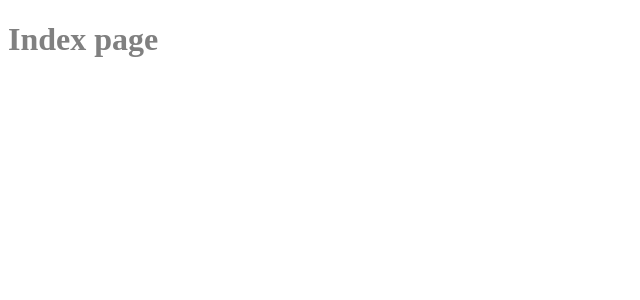
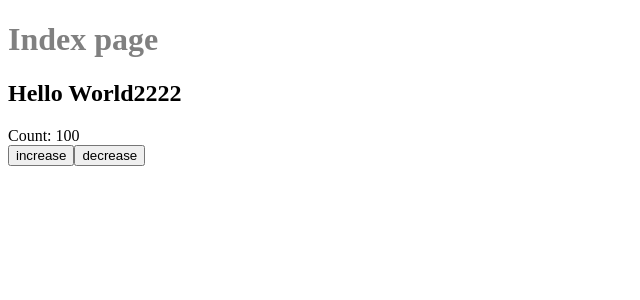
Before and after one commit to hhhtak/nuxt3-sample-project, a Nuxt app: page /hoge in a window 1280 px wide. Shown: the top 300 px of the page, without its empty margins (0-640 px from the left). Built offline with nearby package versions, Linux system fonts and the light colour scheme.

Commit message:
composables ディレクトリ, plugins ディレクトリ追加

```diff
--- /dev/null
+++ b/composables/useCounter.ts
@@ -0,0 +1,6 @@
+export const useCounter = (initialValue: number) => {
+  const count = ref(initialValue);
+  const inc = () => (count.value = count.value + 1);
+  const dec = () => (count.value = count.value - 1);
+  return { count, inc, dec };
+};
--- a/pages/hoge/index.vue
+++ b/pages/hoge/index.vue
@@ -2,6 +2,12 @@
   <div>
     <NuxtLayout name="custom">
       <h1>Index page</h1>
+      <h2>{{ $hello("World2222") }}</h2>
+      <div>Count: {{ count }}</div>
+      <div>
+        <button @click="() => inc()">increase</button>
+        <button @click="() => dec()">decrease</button>
+      </div>
     </NuxtLayout>
   </div>
 </template>
@@ -10,4 +16,6 @@
 definePageMeta({
   layout: "custom",
 });
+const { count, inc, dec } = useCounter(100);
+const { $hello } = useNuxtApp();
 </script>
--- a/pages/index.vue
+++ b/pages/index.vue
@@ -1,7 +1,7 @@
 <template>
   <NuxtLayout name="default">
     <template>ヘッダー</template>
-    <h1>Main Page</h1>
+    <h1>{{ $hello("Main Page") }}</h1>
     <img src="~/assets/images/peach.png" alt="もも" />
     <img src="~/assets/images/risu.svg" alt="リス" />
     <img src="/favicon.ico" alt="Nuxt3 Icon" />
@@ -11,4 +11,5 @@
 definePageMeta({
   layout: false,
 });
+const { $hello } = useNuxtApp();
 </script>
--- /dev/null
+++ b/plugins/hello.ts
@@ -0,0 +1,9 @@
+export default defineNuxtPlugin(() => {
+  return {
+    provide: {
+      hello(message: string) {
+        return `Hello ${message}`;
+      },
+    },
+  };
+});
```
